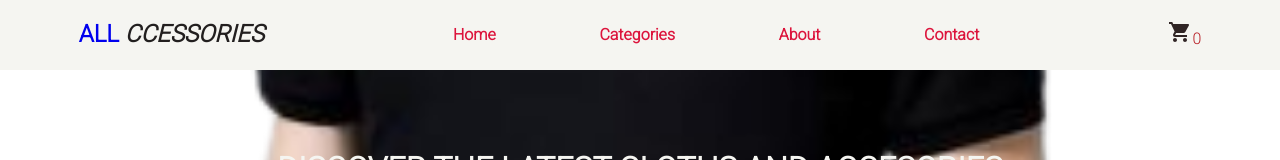
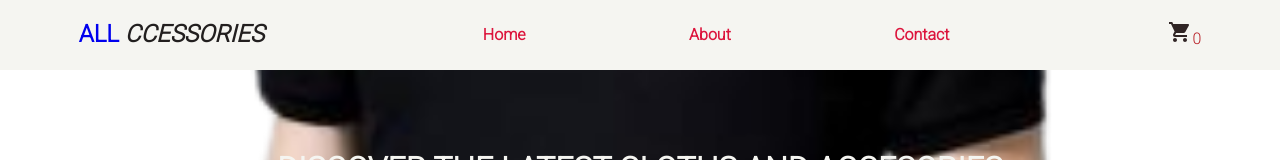
Before and after one commit to Folarh/e-cmmerce--forMen, a React (Create React App) app: page / in a window 1280 px wide. Shown: the top 160 px of the page. Built offline with nearby package versions, Linux system fonts and the light colour scheme; no server answers.

Commit message:
another change

```diff
--- a/src/components/NavBar.jsx
+++ b/src/components/NavBar.jsx
@@ -23,7 +23,7 @@ function NavBar() {
         <div className="nav-links" id={toggle? "hidden": ""}>
           <ul>
             <li><Link to="/">Home</Link></li>
-            <li><Link to="/">Categories</Link></li>
+            {/* <li><Link to="/">Categories</Link></li> */}
             <li><Link to="/about">About</Link></li>
             <li><Link to="/contact">Contact</Link></li>
           </ul>
```
